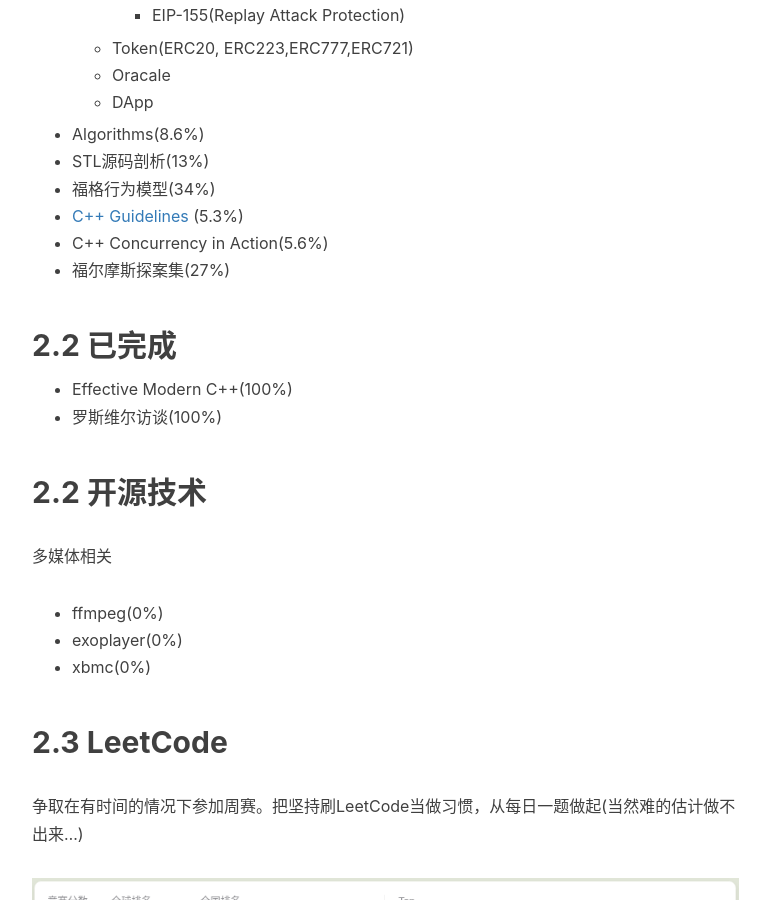
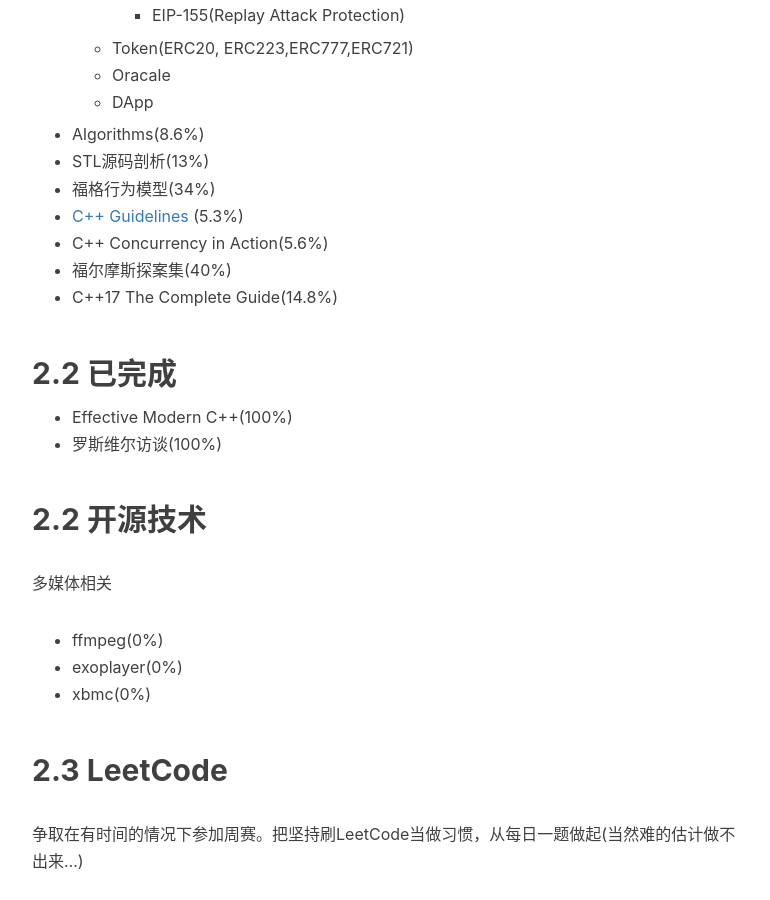
Before and after one commit to ProgrammerBill/ProgrammerBill.github.io, a Jekyll site: the page built from _posts/plan/2023-01-05-plan.md, in a window 1280 px wide and 900 px high, scrolled down 1210 px. Shown: the whole window, without its empty margins (233-1003 px from the left). Built offline with Jekyll 4.4.1, drawn with Linux system fonts in a browser that asks for light colours; nearby versions of some CDN libraries; comment, search, counter and statistics services are not loaded.

Commit message:
feat(plan): update plan

```diff
--- a/_posts/plan/2023-01-05-plan.md
+++ b/_posts/plan/2023-01-05-plan.md
@@ -44,7 +44,8 @@
 - 福格行为模型(34%)
 - [C++ Guidelines](https://isocpp.github.io/CppCoreGuidelines/CppCoreGuidelines) (5.3%)
 - C++ Concurrency in Action(5.6%)
-- 福尔摩斯探案集(27%)
+- 福尔摩斯探案集(40%)
+- C++17 The Complete Guide(14.8%)
 
 ## 2.2 已完成
 
```
